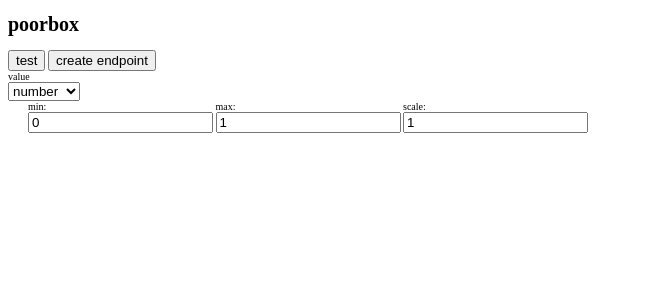
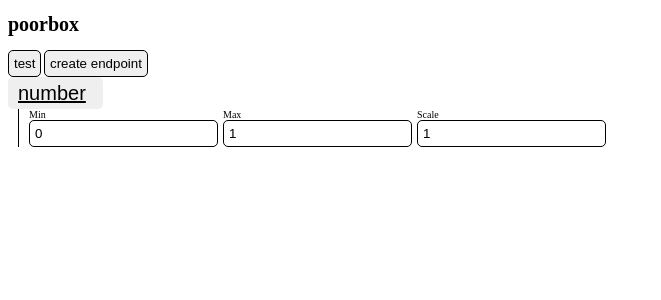
Before and after one commit to isaacronan/poorbox-ui, a Svelte app: page / in a window 1280 px wide. Shown: the top 300 px of the page, without its empty margins (0-661 px from the left). Built offline with nearby package versions, Linux system fonts and the light colour scheme; the HTML template or start-up script is replaced by a standard one.

Commit message:
added styles; updated markup; added delete functionality for fields and values

```diff
--- a/src/App.svelte
+++ b/src/App.svelte
@@ -53,9 +53,59 @@ const handleCreate = () => {
     font-size: 10px;
 }
 
-label {
+input,
+select,
+button {
+    border: 1px solid black;
+    border-radius: 0.5rem;
+    outline: none;
+    padding: 0.5rem;
+}
+
+select {
+    padding-top: calc(0.5rem - 1px);
+    padding-bottom: calc(0.5rem - 1px);
+}
+
+select,
+button {
+    cursor: pointer;
+}
+
+.bare-button {
+    background-color: transparent;
+    border-color: transparent;
+    padding-left: 0;
+}
+
+.small-heavy {
+    text-transform: uppercase;
+    font-size: 1rem;
+    font-weight: bold;
+}
+
+.small-heavy:hover,
+.small-heavy:focus {
+    text-decoration: underline;
+}
+
+.form-control {
     display: inline-flex;
     flex-direction: column;
 }
+
+.value-controls {
+    align-items: flex-end;
+    display: flex;
+}
+
+.value-controls .form-control {
+    margin-right: 0.5rem;
+}
 </style>
 </svelte:head>
+<style>
+h1 {
+    font-size: 2rem;
+}
+</style>
--- a/src/components/ArrayConfig.svelte
+++ b/src/components/ArrayConfig.svelte
@@ -24,9 +24,15 @@ const handleValueChange = (event) => {
 };
 </script>
 <div>
-    <div>
-        <label>minlength: <input name="minlength" value={minlength} on:input={handleChange} type="text"></label>
-        <label>maxlength: <input name="maxlength" value={maxlength} on:input={handleChange} type="text"></label>
+    <div class="value-controls">
+        <div class="form-control">
+            <label for="minlength">Min Length</label>
+            <input id="minlength" name="minlength" value={minlength} on:input={handleChange} type="text">
+        </div>
+        <div class="form-control">
+            <label for="maxlength">Max Length</label>
+            <input id="maxlength" name="maxlength" value={maxlength} on:input={handleChange} type="text">
+        </div>
     </div>
     <ValueConfig value={itemValue} on:valuechange={handleValueChange} />
 </div>
--- a/src/components/MultiConfig.svelte
+++ b/src/components/MultiConfig.svelte
@@ -11,6 +11,13 @@ const handleAdd = () => {
     dispatch('valuechange', {
         ...value,
         values: [...values, { value: {}, weight: 1 }]
+    });
+};
+
+const handleDelete = (deleteIndex) => () => {
+    dispatch('valuechange', {
+        ...value,
+        values: values.filter((_, index) => index !== deleteIndex)
     });
 };
 
@@ -29,9 +36,15 @@ const handleWeightChange = (changeIndex) => (event) => {
 };
 </script>
 <div>
-    <div><button on:click={handleAdd}>add value</button></div>
+    <div><button class="bare-button small-heavy" on:click={handleAdd}>Add Value</button></div>
     {#each values as { value: existingValue, weight }, index}
-        <div><label>weight: <input value={weight} on:input={handleWeightChange(index)} type="text"></label></div>
+        <div class="value-controls">
+            <div class="form-control">
+                <label for="weight">Weight</label>
+                <input id="weight" value={weight} on:input={handleWeightChange(index)} type="text">
+            </div>
+            <button tabindex="-1" on:click={handleDelete(index)}>Remove Value</button>
+        </div>
         <ValueConfig value={existingValue} on:valuechange={handleValueChange(index)} />
     {/each}
 </div>
--- a/src/components/NumberConfig.svelte
+++ b/src/components/NumberConfig.svelte
@@ -15,8 +15,17 @@ const handleChange = (event) => {
     });
 };
 </script>
-<div>
-    <label>min: <input name="min" value={min} on:input={handleChange} type="text"></label>
-    <label>max: <input name="max" value={max} on:input={handleChange} type="text"></label>
-    <label>scale: <input name="scale" value={scale} on:input={handleChange} type="text"></label>
+<div class="value-controls">
+    <div class="form-control">
+        <label for="min">Min</label>
+        <input id="min" name="min" value={min} on:input={handleChange} type="text">
+    </div>
+    <div class="form-control">
+        <label for="max">Max</label>
+        <input id="max" name="max" value={max} on:input={handleChange} type="text">
+    </div>
+    <div class="form-control">
+        <label for="scale">Scale</label>
+        <input id="scale" name="scale" value={scale} on:input={handleChange} type="text">
+    </div>
 </div>
--- a/src/components/ObjectConfig.svelte
+++ b/src/components/ObjectConfig.svelte
@@ -11,6 +11,13 @@ const handleAdd = () => {
     dispatch('valuechange', {
         ...value,
         fields: [...fields, { label: '', value: {}, presence: 1 }]
+    });
+};
+
+const handleDelete = (deleteIndex) => () => {
+    dispatch('valuechange', {
+        ...value,
+        fields: fields.filter((_, index) => index !== deleteIndex)
     });
 };
 
@@ -36,10 +43,19 @@ const handlePresenceChange = (changeIndex) => (event) => {
 };
 </script>
 <div>
-    <div><button on:click={handleAdd}>add field</button></div>
+    <div><button class="bare-button small-heavy" on:click={handleAdd}>Add Field</button></div>
     {#each fields as { label, value: existingValue, presence }, index}
-        <label>label: <input value={label} on:input={handleLabelChange(index)} type="text"></label>
-        <label>presence: <input value={presence} on:input={handlePresenceChange(index)} type="text"></label>
+        <div class="value-controls">
+            <div class="form-control">
+                <label for="label">Label</label>
+                <input id="label" value={label} on:input={handleLabelChange(index)} type="text">
+            </div>
+            <div class="form-control">
+                <label for="presence">Presence</label>
+                <input id="presence" value={presence} on:input={handlePresenceChange(index)} type="text">
+            </div>
+            <button tabindex="-1" on:click={handleDelete(index)}>Remove Field</button>
+        </div>
         <ValueConfig value={existingValue} on:valuechange={handleValueChange(index)} />
     {/each}
 </div>
--- a/src/components/PrimitiveConfig.svelte
+++ b/src/components/PrimitiveConfig.svelte
@@ -14,6 +14,13 @@ const handleAdd = () => {
     });
 };
 
+const handleDelete = (deleteIndex) => () => {
+    dispatch('valuechange', {
+        ...value,
+        values: values.filter((_, index) => index !== deleteIndex)
+    });
+};
+
 const handleChange = (changeIndex) => (event) => {
     dispatch('valuechange', {
         ...value,
@@ -22,17 +29,17 @@ const handleChange = (changeIndex) => (event) => {
 };
 </script>
 <div>
-    {#each values as existingValue, index}
-        <PrimitiveSelector value={existingValue} on:primitivechange={handleChange(index)} />
-        {#if index === values.length - 1}
-            <button on:click={handleAdd}>add value</button>
-        {/if}
-    {/each}
+    <div><button class="bare-button small-heavy" on:click={handleAdd}>add value</button></div>
+    <div class="selectors">
+        {#each values as existingValue, index}
+            <PrimitiveSelector hideRemove={values.length <= 1} value={existingValue} on:primitivedelete={handleDelete(index)} on:primitivechange={handleChange(index)} />
+        {/each}
+    </div>
 </div>
 <style>
-div {
+.selectors {
     display: flex;
-    align-items: flex-end;
+    align-items: center;
     flex-wrap: wrap;
 }
 </style>
--- a/src/components/PrimitiveSelector.svelte
+++ b/src/components/PrimitiveSelector.svelte
@@ -2,6 +2,7 @@
 import { createEventDispatcher } from 'svelte';
 
 export let value = null;
+export let hideRemove = false;
 const dispatch = createEventDispatcher();
 
 const primitiveTypes = ['null', 'true', 'false', 'string', 'number']
@@ -21,6 +22,8 @@ $: type = (() => {
     return 'string'
 })();
 
+$: isComposite = ['string', 'number'].includes(type);
+
 const handleTypeChange = (event) => {
     dispatch('primitivechange', {
         value: defaults[event.target.value]
@@ -32,14 +35,48 @@ const handleValueChange = (event) => {
         value: type === 'number' && !isNaN(event.target.value) ? Number(event.target.value) : event.target.value
     });
 };
+
+const handleDelete = () => {
+    dispatch('primitivedelete');
+};
 </script>
-<div>
-<select value={type} on:change={handleTypeChange}>
-    {#each primitiveTypes as primitiveType}
-        <option value={primitiveType}>{primitiveType}</option>
-    {/each}
-</select>
-{#if ['string', 'number'].includes(type)}
-    <input value={value} on:input={handleValueChange} type="text">
-{/if}
+<div class="primitive-selector">
+    <select class:hide-right={!hideRemove || isComposite} value={type} on:change={handleTypeChange}>
+        {#each primitiveTypes as primitiveType}
+            <option value={primitiveType}>{primitiveType}</option>
+        {/each}
+    </select>
+    {#if isComposite}
+        <input class:middle={!hideRemove} value={value} on:input={handleValueChange} type="text">
+    {/if}
+    {#if !hideRemove}
+        <button tabindex="-1" on:click={handleDelete}>Remove</button>
+    {/if}
 </div>
+<style>
+.primitive-selector {
+    display: inline-flex;
+    margin: 0 0.5rem 0.5rem 0;
+}
+
+.hide-right {
+    border-bottom-right-radius: 0;
+    border-right-color: transparent;
+    border-top-right-radius: 0;
+}
+
+input {
+    border-bottom-left-radius: 0;
+    border-top-left-radius: 0;
+}
+
+.middle {
+    border-radius: 0;
+    border-right-color: transparent;
+}
+
+button {
+    border-bottom-left-radius: 0;
+    border-top-left-radius: 0;
+}
+</style>
--- a/src/components/ValueConfig.svelte
+++ b/src/components/ValueConfig.svelte
@@ -63,11 +63,11 @@ onMount(() => {
 </script>
 <div class="value-selector">
     <div>
-        <label>value<select on:change={handleTypeChange} value={type}>
+        <select on:change={handleTypeChange} value={type}>
             {#each valueTypes as valueType}
                 <option value={valueType}>{valueType}</option>
             {/each}
-        </select></label>
+        </select>
     </div>
     <div class="type-selector">
         {#if value.type === 'number'}
@@ -84,7 +84,22 @@ onMount(() => {
     </div>
 </div>
 <style>
+.value-selector {
+    margin-bottom: 2rem;
+}
+
+select {
+    -webkit-appearance: none;
+    border: none;
+    font-size: 2rem;
+    outline: none;
+    padding: 0.5rem 1rem;
+    text-decoration: underline;
+}
+
 .type-selector {
-    padding-left: 2rem;
+    border-left: 1px solid black;
+    margin-left: 1rem;
+    padding-left: 1rem;
 }
 </style>
```
